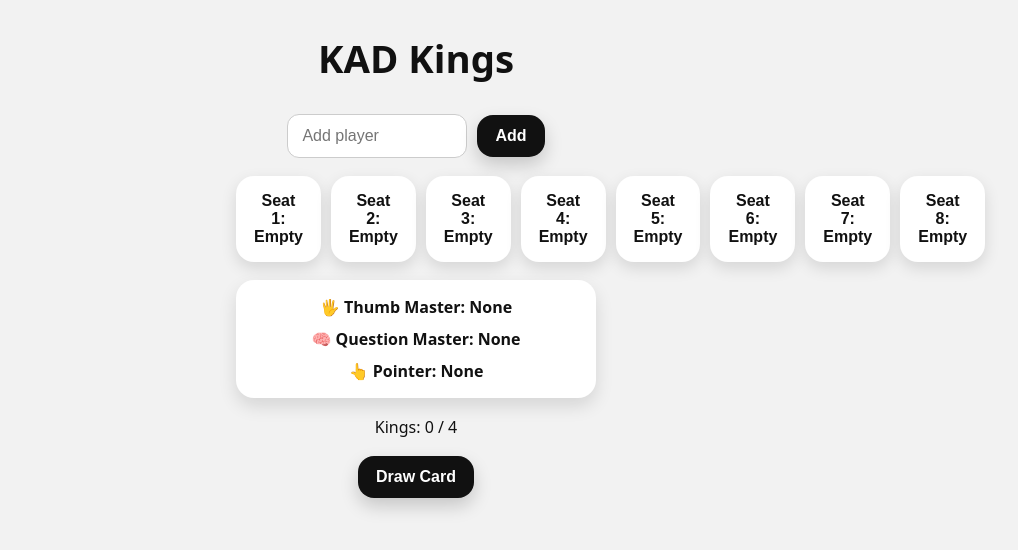
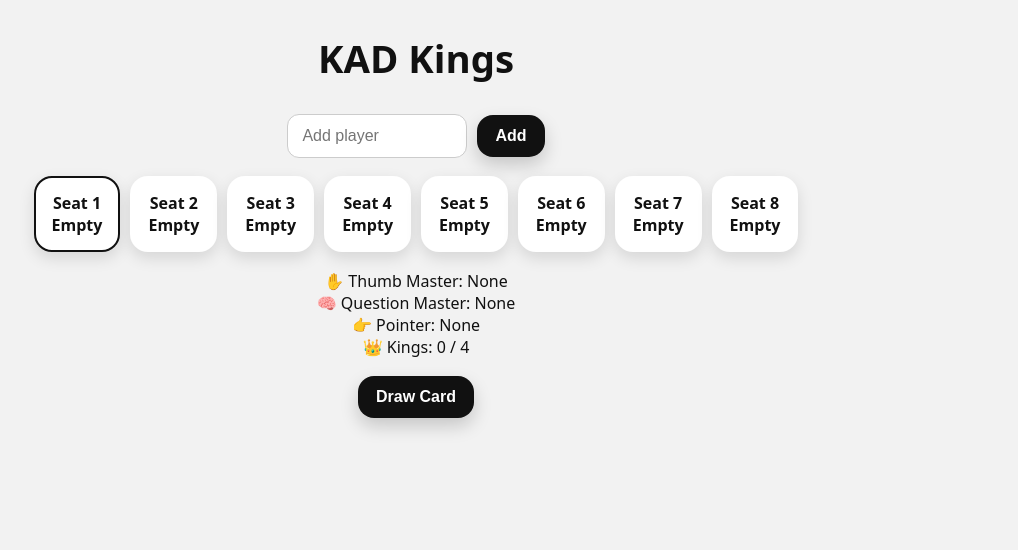
Before and after one commit to wbgl-blip/Visual-, a React (Vite) app: page / in a window 1280 px wide. Shown: the top 550 px of the page, without its empty margins (224-1242 px from the left). Built offline with nearby package versions, Linux system fonts and the light colour scheme.

Commit message:
Refactor App component and simplify state management

```diff
--- a/src/App.jsx
+++ b/src/App.jsx
@@ -1,182 +1,146 @@
-import { useState, useEffect } from "react";
+import { useState } from "react";
 import "./App.css";
 
-/* =====================
-   CONSTANTS
-===================== */
-const MAX_SEATS = 8;
-const VALUES = ["A","2","3","4","5","6","7","8","9","10","J","Q","K"];
-const SUITS = ["♠","♥","♦","♣"];
+const SEAT_COUNT = 8;
 
-const RULE_TEXT = {
-  A: "Waterfall – everyone drinks",
-  2: "You – pick someone to drink",
-  3: "Me – you drink",
-  4: "Whores – we all drink",
+/**
+ * Build a 52-card deck (no jokers)
+ */
+const buildDeck = () => {
+  const values = ["A","2","3","4","5","6","7","8","9","10","J","Q","K"];
+  const suits = ["♠","♥","♦","♣"];
+  const deck = [];
+
+  suits.forEach(suit => {
+    values.forEach(value => {
+      deck.push({ value, suit });
+    });
+  });
+
+  return deck;
+};
+
+/**
+ * Rules tied to card VALUES (not random)
+ */
+const cardRules = {
+  A: "Waterfall — everyone drinks",
+  2: "You — pick someone to drink",
+  3: "Me — you drink",
+  4: "Whores — we all drink",
   5: "Guys drink",
-  6: "Dicks – we all drink",
-  7: "Heaven – Pointer",
-  8: "Mate – pick a drinking buddy",
-  9: "Rhyme – loser drinks",
-  10: "Categories – loser drinks",
+  6: "Dicks — we all drink",
+  7: "Heaven — last to raise hand drinks",
+  8: "Mate — pick a drinking buddy",
+  9: "Rhyme — loser drinks",
+  10: "Categories — loser drinks",
   J: "Thumb Master",
   Q: "Question Master",
   K: "Make a rule"
 };
 
-/* =====================
-   APP
-===================== */
 export default function App() {
-  /* Deck */
-  const [deck, setDeck] = useState([]);
-  const [current, setCurrent] = useState(null);
-  const [kingCount, setKingCount] = useState(0);
+  const [players, setPlayers] = useState(Array(SEAT_COUNT).fill(null));
+  const [nameInput, setNameInput] = useState("");
+  const [currentTurn, setCurrentTurn] = useState(0);
 
-  /* Seats */
-  const [seats, setSeats] = useState(
-    Array.from({ length: MAX_SEATS }, (_, i) => ({
-      id: i + 1,
-      name: null
-    }))
-  );
-  const [playerName, setPlayerName] = useState("");
-  const [activeSeat, setActiveSeat] = useState(null);
+  const [deck, setDeck] = useState(buildDeck());
+  const [currentCard, setCurrentCard] = useState(null);
 
-  /* Roles (persistent) */
   const [thumbMaster, setThumbMaster] = useState(null);
   const [questionMaster, setQuestionMaster] = useState(null);
   const [pointer, setPointer] = useState(null);
 
-  /* =====================
-     SETUP
-  ===================== */
-  useEffect(() => {
-    resetDeck();
-  }, []);
+  const [kings, setKings] = useState(0);
 
-  const resetDeck = () => {
-    const fullDeck = [];
-    VALUES.forEach(v =>
-      SUITS.forEach(s =>
-        fullDeck.push({ value: v, suit: s, text: RULE_TEXT[v] })
-      )
-    );
-    setDeck(shuffle(fullDeck));
-    setCurrent(null);
-    setKingCount(0);
-    setThumbMaster(null);
-    setQuestionMaster(null);
-    setPointer(null);
+  /**
+   * Add player to first empty seat
+   */
+  const addPlayer = () => {
+    if (!nameInput.trim()) return;
+
+    const index = players.findIndex(p => p === null);
+    if (index === -1) return;
+
+    const updated = [...players];
+    updated[index] = nameInput.trim();
+    setPlayers(updated);
+    setNameInput("");
   };
 
-  const shuffle = (arr) => {
-    const copy = [...arr];
-    for (let i = copy.length - 1; i > 0; i--) {
-      const j = Math.floor(Math.random() * (i + 1));
-      [copy[i], copy[j]] = [copy[j], copy[i]];
-    }
-    return copy;
+  /**
+   * Draw card logic
+   */
+  const drawCard = () => {
+    if (deck.length === 0) return;
+
+    const nextDeck = [...deck];
+    const card = nextDeck.pop();
+
+    setDeck(nextDeck);
+    setCurrentCard(card);
+
+    const currentPlayer = players[currentTurn];
+
+    // Role logic
+    if (card.value === "7") setPointer(currentPlayer);
+    if (card.value === "J") setThumbMaster(currentPlayer);
+    if (card.value === "Q") setQuestionMaster(currentPlayer);
+    if (card.value === "K") setKings(k => Math.min(4, k + 1));
+
+    // Advance turn
+    setCurrentTurn((currentTurn + 1) % SEAT_COUNT);
   };
 
-  /* =====================
-     LOBBY
-  ===================== */
-  const addPlayer = () => {
-    if (!playerName.trim()) return;
-
-    const empty = seats.find(s => s.name === null);
-    if (!empty) {
-      alert("Lobby full");
-      return;
-    }
-
-    setSeats(seats.map(s =>
-      s.id === empty.id ? { ...s, name: playerName.trim() } : s
-    ));
-    setPlayerName("");
-  };
-
-  const seatName = (id) =>
-    seats.find(s => s.id === id)?.name || "None";
-
-  /* =====================
-     GAME LOGIC
-  ===================== */
-  const drawCard = () => {
-    if (!activeSeat) {
-      alert("Select a seat first");
-      return;
-    }
-
-    if (deck.length === 0) {
-      resetDeck();
-      return;
-    }
-
-    const next = deck[0];
-    setDeck(deck.slice(1));
-    setCurrent(next);
-
-    if (next.value === "K") {
-      setKingCount(k => k + 1);
-    }
-
-    if (next.value === "J") setThumbMaster(activeSeat);
-    if (next.value === "Q") setQuestionMaster(activeSeat);
-    if (next.value === "7") setPointer(activeSeat);
-
-    if (navigator.vibrate) navigator.vibrate(60);
-  };
-
-  /* =====================
-     UI
-  ===================== */
   return (
     <div className="app">
       <h1>KAD Kings</h1>
 
-      {/* ADD PLAYER */}
-      <div>
+      {/* Add Player */}
+      <div className="add-player">
         <input
           placeholder="Add player"
-          value={playerName}
-          onChange={e => setPlayerName(e.target.value)}
+          value={nameInput}
+          onChange={e => setNameInput(e.target.value)}
         />
         <button onClick={addPlayer}>Add</button>
       </div>
 
-      {/* SEATS */}
-      <div className="seats">
-        {seats.map(seat => (
-          <button
-            key={seat.id}
-            className={activeSeat === seat.id ? "seat active-seat" : "seat"}
-            onClick={() => seat.name && setActiveSeat(seat.id)}
+      {/* Seats */}
+      <div className="seats-grid">
+        {players.map((player, i) => (
+          <div
+            key={i}
+            className={`seat ${i === currentTurn ? "active-seat" : ""}`}
           >
-            {seat.name ? `Seat ${seat.id}: ${seat.name}` : `Seat ${seat.id}: Empty`}
-          </button>
+            <div className="seat-number">Seat {i + 1}</div>
+            <div className="seat-name">{player || "Empty"}</div>
+          </div>
         ))}
       </div>
 
-      {/* ROLES */}
-      <div className="roles">
-        <div>🖐 Thumb Master: {seatName(thumbMaster)}</div>
-        <div>🧠 Question Master: {seatName(questionMaster)}</div>
-        <div>👆 Pointer: {seatName(pointer)}</div>
+      {/* Status */}
+      <div className="status">
+        ✋ Thumb Master: {thumbMaster || "None"}<br />
+        🧠 Question Master: {questionMaster || "None"}<br />
+        👉 Pointer: {pointer || "None"}<br />
+        👑 Kings: {kings} / 4
       </div>
 
-      {/* KING COUNTER */}
-      <div>Kings: {kingCount} / 4</div>
+      {/* Draw */}
+      <button className="draw-btn" onClick={drawCard}>
+        Draw Card
+      </button>
 
-      <button onClick={drawCard}>Draw Card</button>
-
-      {current && (
+      {/* Card Display */}
+      {currentCard && (
         <div className="card">
           <div className="card-value">
-            {current.value}{current.suit}
+            {currentCard.value}{currentCard.suit}
           </div>
-          <div className="card-text">{current.text}</div>
+          <div className="card-text">
+            {cardRules[currentCard.value]}
+          </div>
         </div>
       )}
     </div>
```
